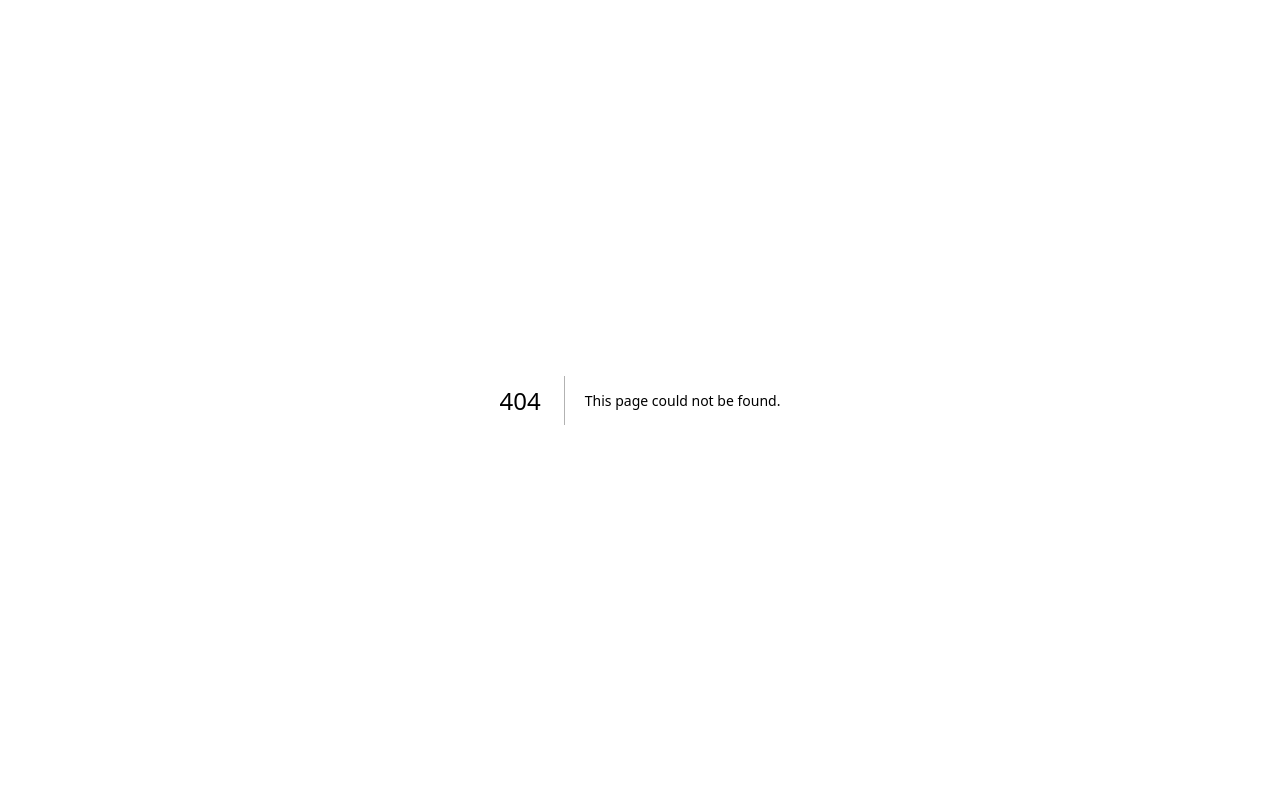
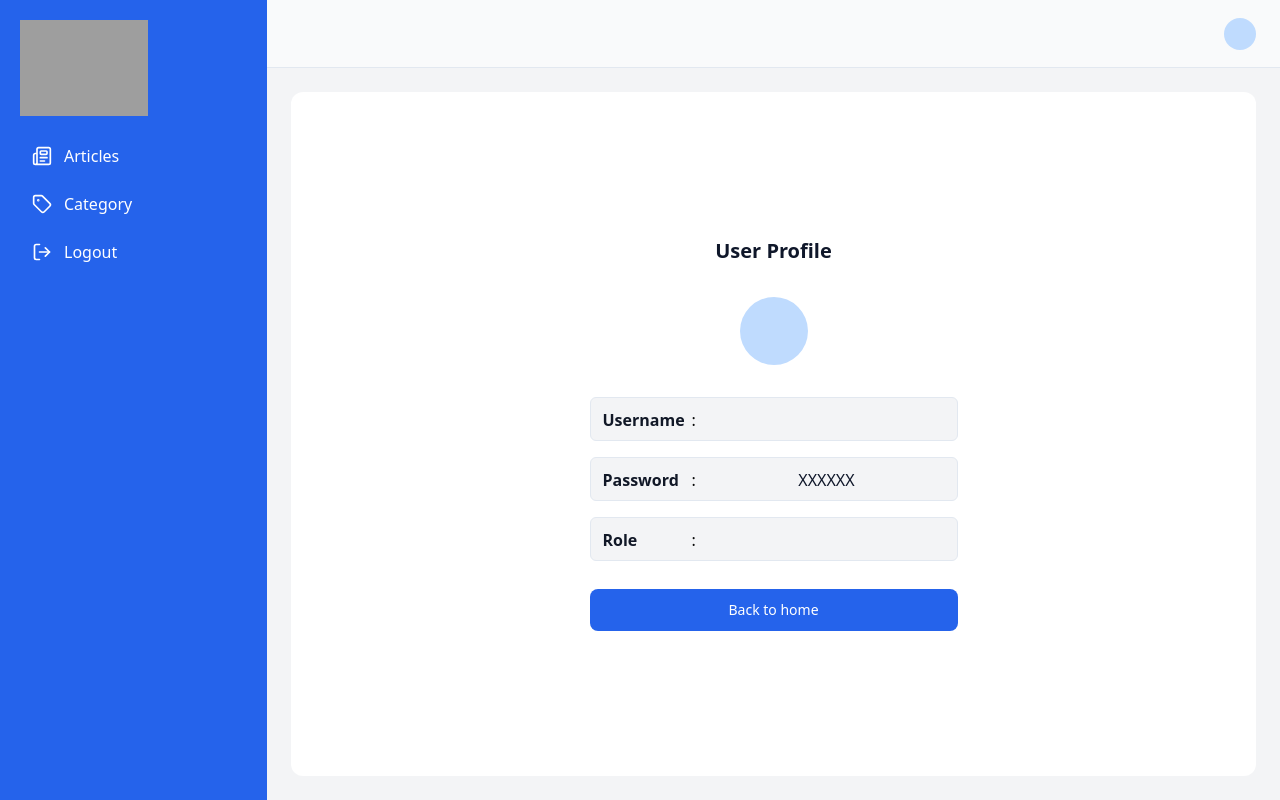
Before and after one commit to setyoaldi/article-nextjs, a Next.js app: page /admin/user-profile in a window 1280 px wide. Before the commit this address had no page. Built offline with nearby package versions, Linux system fonts and the light colour scheme; no server answers; grey boxes are pictures that could not be loaded.

Commit message:
ci : integrating admin profile

```diff
--- /dev/null
+++ b/src/app/admin/layout.tsx
@@ -0,0 +1,61 @@
+"use client";
+
+import HeaderComponent from "@/components/header/header";
+import SidebarComponent from "@/components/sidebar/sidebar";
+import { getUserProfile } from "@/api/admin";
+import { UserProfile } from "@/types/global";
+import { usePathname } from "next/navigation";
+import React, { useEffect, useState } from "react";
+
+export default function UserLayout({
+  children,
+}: {
+  children: React.ReactNode;
+}) {
+  const [userProfile, setUserProfile] = useState<UserProfile>();
+  const [openNavbar, setOpenNavbar] = useState(false);
+  const currentRoute = usePathname();
+  let patchName = "";
+  if (currentRoute.startsWith("/admin/article")) {
+    patchName = "Articles";
+  } else if (currentRoute.startsWith("/admin/category")) {
+    patchName = "Category";
+  }
+  useEffect(() => {
+    const fetchUserProfile = async () => {
+      const data = await getUserProfile();
+      setUserProfile(data);
+    };
+    fetchUserProfile();
+  }, []);
+
+  const handleNavbarIconClicked = () => {
+    setOpenNavbar(!openNavbar);
+  };
+
+  return (
+    <div className="min-[1070px]:flex min-h-screen">
+      <SidebarComponent
+        handleNavbarClicked={handleNavbarIconClicked}
+        isOpenNav={openNavbar}
+      />
+      <main className="flex-1 bg-[#F3F4F6]">
+        <HeaderComponent
+          style="w-full bg-[#F9FAFB] h-[68px] flex justify-between items-center px-5 border-b border-b-[#E2E8F0]"
+          wraperProfileStyle="flex gap-1 items-center"
+          imgStyle="bg-[#BFDBFE] flex justify-center font-semibold text-[#1E3A8A] items-center rounded-full h-[32px] w-[32px]"
+          titleStyle="font-bold text-lg"
+          profileTextStyle="underline font-semibold text-sm cursor-pointer"
+          title={patchName}
+          profileText={userProfile?.username}
+          hamburgerMenu={true}
+          handleNavbarClicked={handleNavbarIconClicked}
+        />
+
+        <div className="w-full h-[calc(100vh-68px)] bg-[#F3F4F6] max-[750px]:min-h-screen p-[24px] max-[750px]:overflow-x-auto overflow-y-auto">
+          {children}
+        </div>
+      </main>
+    </div>
+  );
+}
--- /dev/null
+++ b/src/app/admin/user-profile/page.tsx
@@ -0,0 +1,79 @@
+"use client";
+
+// ******** Imports ********
+import PrimaryButton from "@/components/button/primary-button";
+import { useEffect, useState } from "react";
+import { UserProfile } from "@/types/global";
+import { useRouter } from "next/navigation";
+import { getUserProfile } from "@/api/admin";
+
+function UserProfileAdminComponent() {
+  const [userProfile, setUserProfile] = useState<UserProfile>();
+  const router = useRouter();
+
+  useEffect(() => {
+    const fetchUserProfile = async () => {
+      const data = await getUserProfile();
+      setUserProfile(data);
+    };
+    fetchUserProfile();
+  }, []);
+
+  const handleButtonBack = () => {
+    router.push("/admin/article");
+  };
+
+  return (
+    <div className="w-full flex justify-center items-center min-h-full bg-white rounded-[12px]">
+      <div className="w-full flex justify-center items-center">
+        <div className="flex flex-col gap-8">
+          <div className="flex flex-col items-center gap-8">
+            <h1 className="text-[#0F172A] text-xl font-semibold">
+              User Profile
+            </h1>
+            <div className="bg-[#BFDBFE] flex justify-center text-2xl font-semibold text-[#1E3A8A] items-center rounded-full h-[68px] w-[68px]">
+              {userProfile?.username?.substring(0, 1).toUpperCase()}
+            </div>
+          </div>
+          <div className="flex flex-col items-center gap-4">
+            {/* username */}
+            <div className="w-[368px] max-[500px]:w-[80vw] h-[44px] rounded-[6px] bg-[#F3F4F6] border border-[#E2E8F0] flex py-[10px] px-[12px]">
+              <p className="w-[26%] max-[500px]:w-[35%] text-[#111827] font-semibold">
+                Username
+              </p>
+              <span className="w-[5%] max-[500px]:w-[10%]">:</span>
+              <p className="w-[69%] max-[500px]:w-[50%] text-[#0F172A] text-center">
+                {userProfile?.username}
+              </p>
+            </div>
+            <div className="w-[368px] h-[44px] max-[500px]:w-[80vw] rounded-[6px] bg-[#F3F4F6] border border-[#E2E8F0] flex py-[10px] px-[12px]">
+              <p className="w-[26%] max-[500px]:w-[35%] text-[#111827] font-semibold">
+                Password
+              </p>
+              <span className="w-[5%] max-[500px]:w-[10%]">:</span>
+              <p className="w-[69%] max-[500px]:w-[50%] text-[#0F172A] text-center">
+                XXXXXX
+              </p>
+            </div>
+            <div className="w-[368px] h-[44px] max-[500px]:w-[80vw] rounded-[6px] bg-[#F3F4F6] border border-[#E2E8F0] flex py-[10px] px-[12px]">
+              <p className="w-[26%] max-[500px]:w-[35%] text-[#111827] font-semibold">
+                Role
+              </p>
+              <span className="w-[5%] max-[500px]:w-[10%]">:</span>
+              <p className="w-[69%] max-[500px]:w-[50%] text-[#0F172A] text-center">
+                {userProfile?.role}
+              </p>
+            </div>
+            <PrimaryButton
+              onClick={handleButtonBack}
+              styles="bg-[#2563EB] max-[500px]:w-[80vw] cursor-pointer rounded-md w-full text-white text-sm px-2 py-[0.7rem] hover:opacity-80 mt-3"
+              text="Back to home"
+            />
+          </div>
+        </div>
+      </div>
+    </div>
+  );
+}
+
+export default UserProfileAdminComponent;
```
